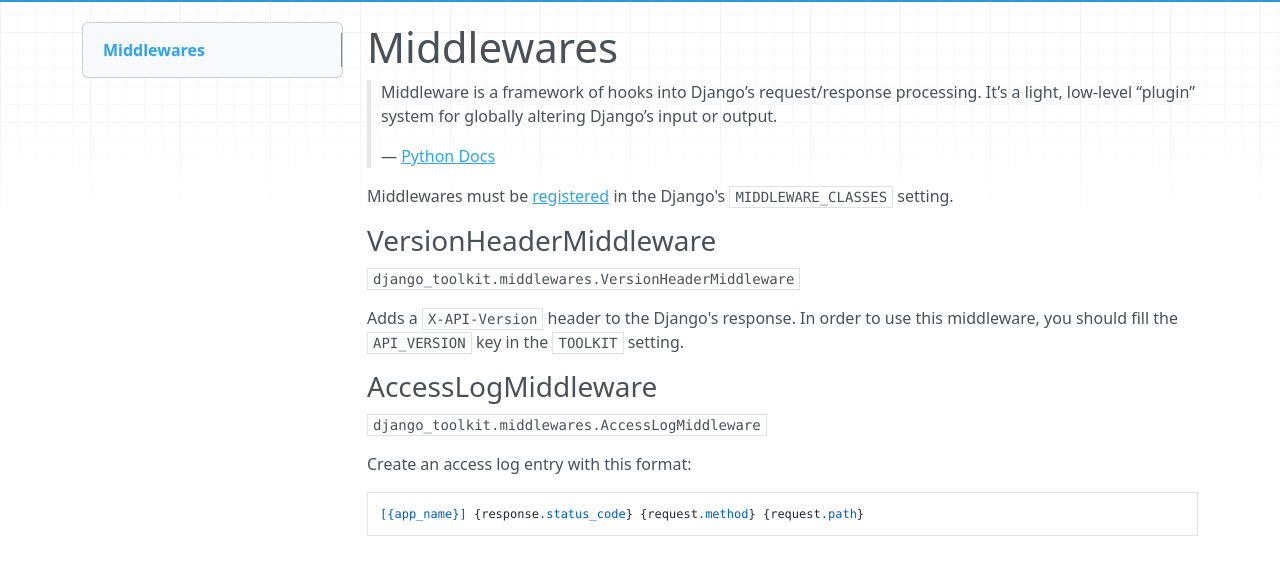
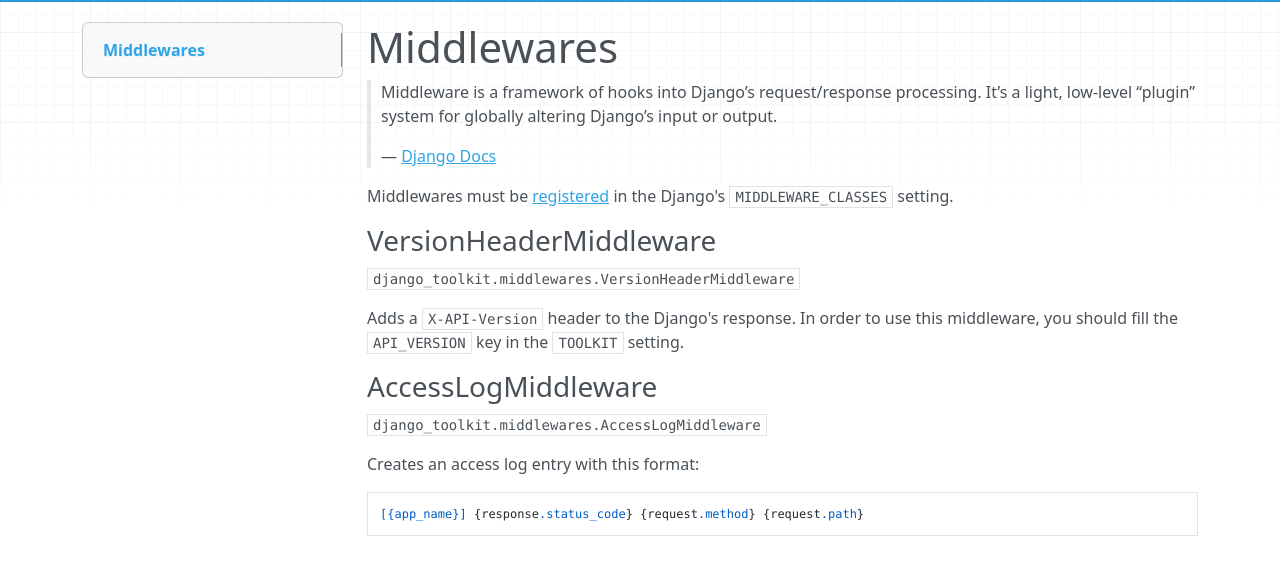
Before and after one commit to luizalabs/django-toolkit, an MkDocs documentation site: the page built from docs/middlewares.md, in a window 1280 px wide. Shown: the part 94-657 px from the top of the page. Built offline with MkDocs 1.6.1, drawn with Linux system fonts in a browser that asks for light colours; nearby versions of some CDN libraries.

Commit message:
fix docs reference

````diff
--- a/docs/middlewares.md
+++ b/docs/middlewares.md
@@ -5,7 +5,7 @@
 It’s a light, low-level “plugin” system for globally altering Django’s input
 or output.
 >
->&mdash; [Python Docs][cite]
+>&mdash; [Django Docs][cite]
 
 [cite]: https://docs.djangoproject.com/pt-br/1.9/topics/http/middleware/
 
@@ -26,7 +26,7 @@
 
 `django_toolkit.middlewares.AccessLogMiddleware`
 
-Create an access log entry with this format:
+Creates an access log entry with this format:
 
 ```
 [{app_name}] {response.status_code} {request.method} {request.path}
````
